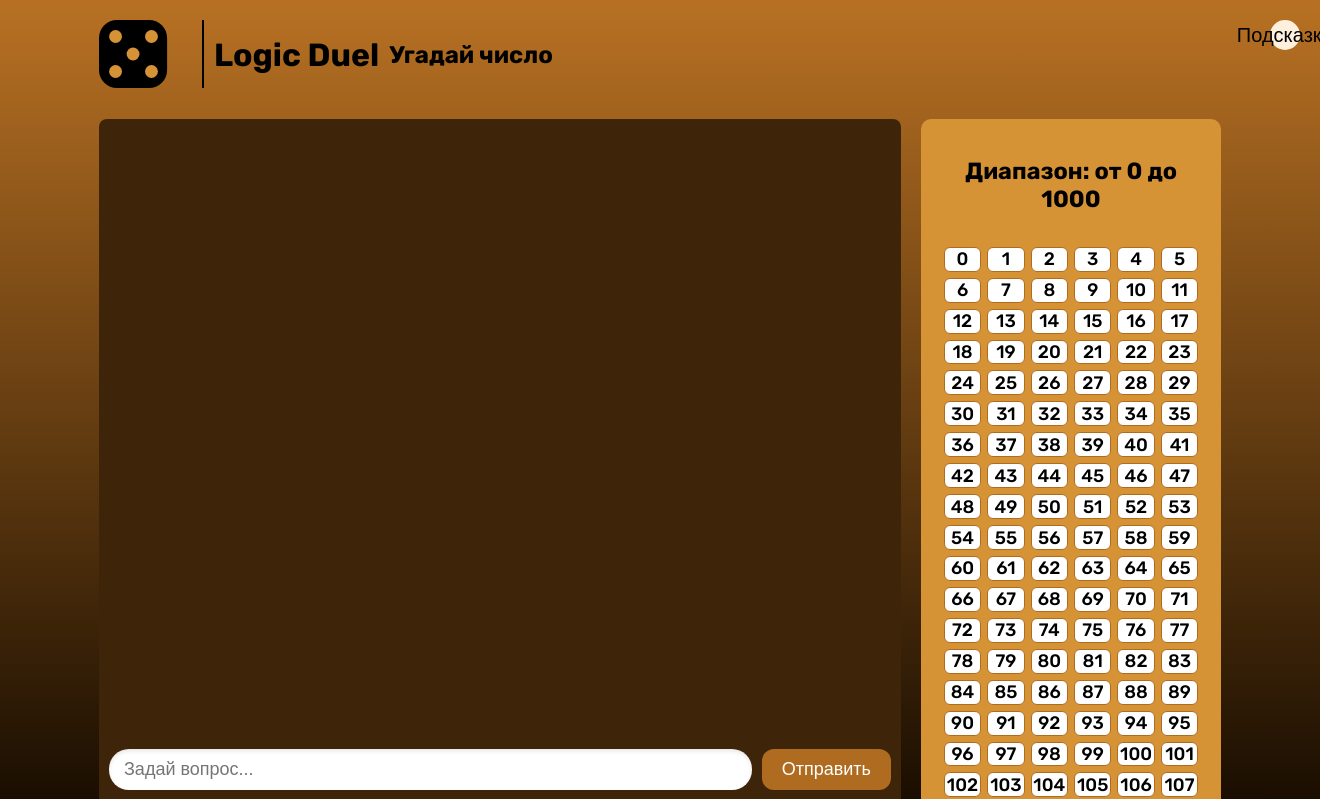
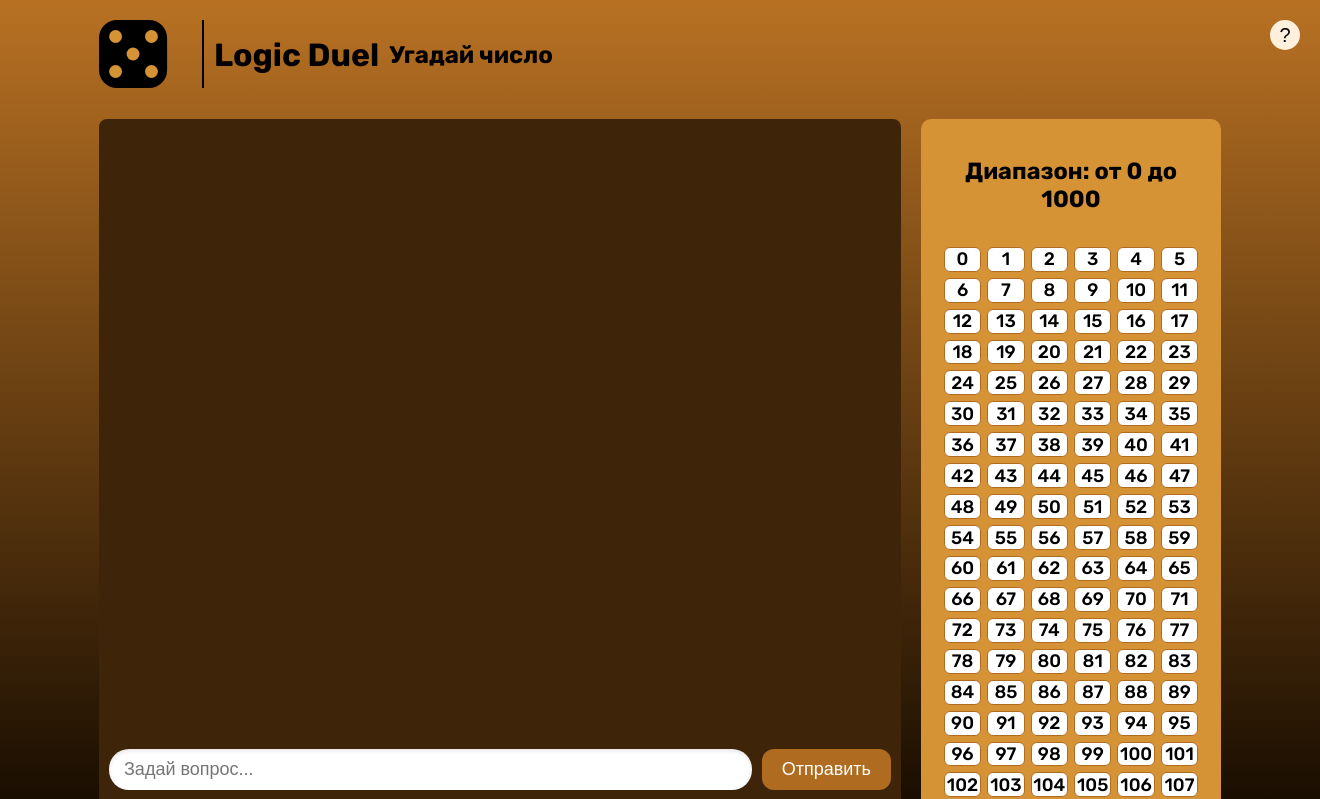
Before and after one commit to Ulyanapupup/test_wordly, a Flask app: page /game2/guesser in a window 1320 px wide; the page is wider, and only the part inside the window is pictured. Shown: the top 799 px of that part. Run offline with Flask 3, Linux system fonts and the light colour scheme; some libraries are stand-ins or nearby versions.

Commit message:
Add files via upload

```diff
--- a/templates/game2/guesser.html
+++ b/templates/game2/guesser.html
@@ -298,7 +298,7 @@
           <h1 class="site-title">Logic Duel</h1>
           <h1 class="game-title">Угадай число</h1>
         </div>
-        <button class="help-btn" onclick="showHelp()">Подсказка</button>
+        <button class="help-btn" onclick="showHelp()">?</button>
       </header>
 
       <main>
```
